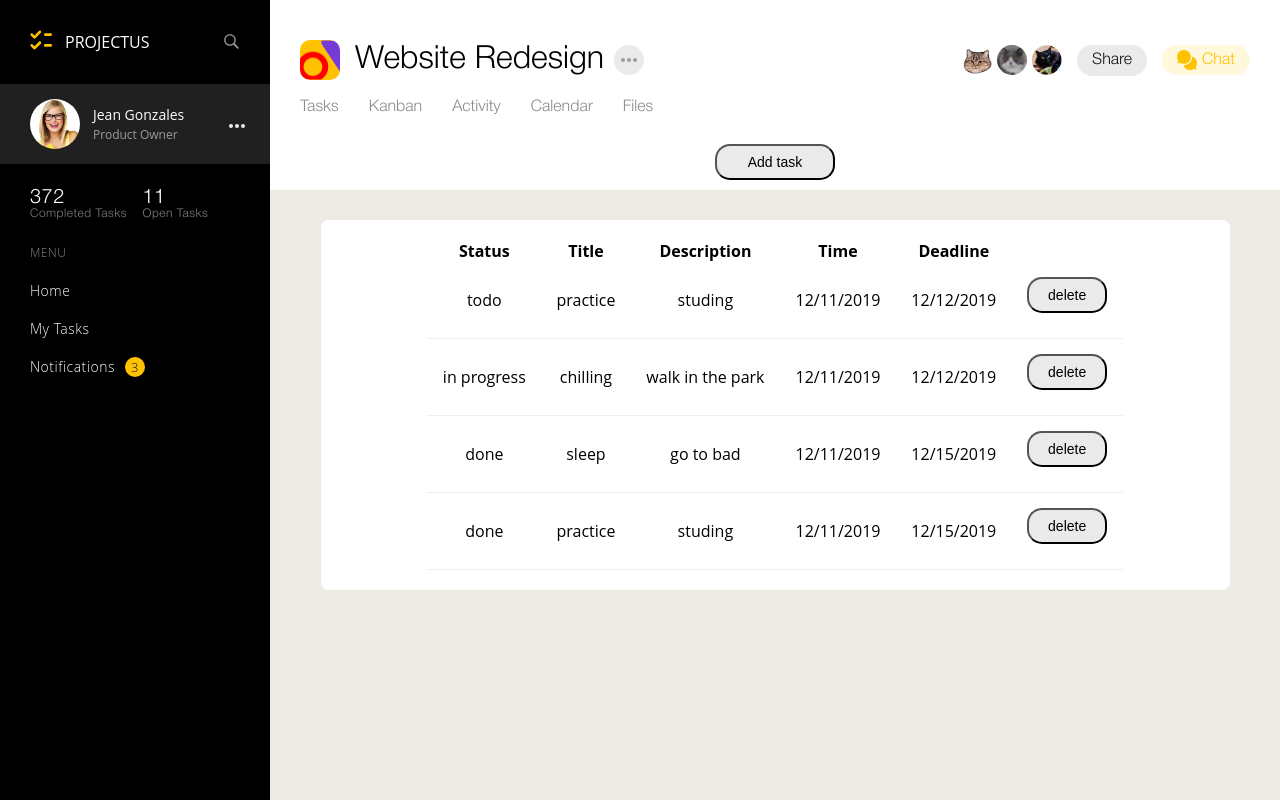
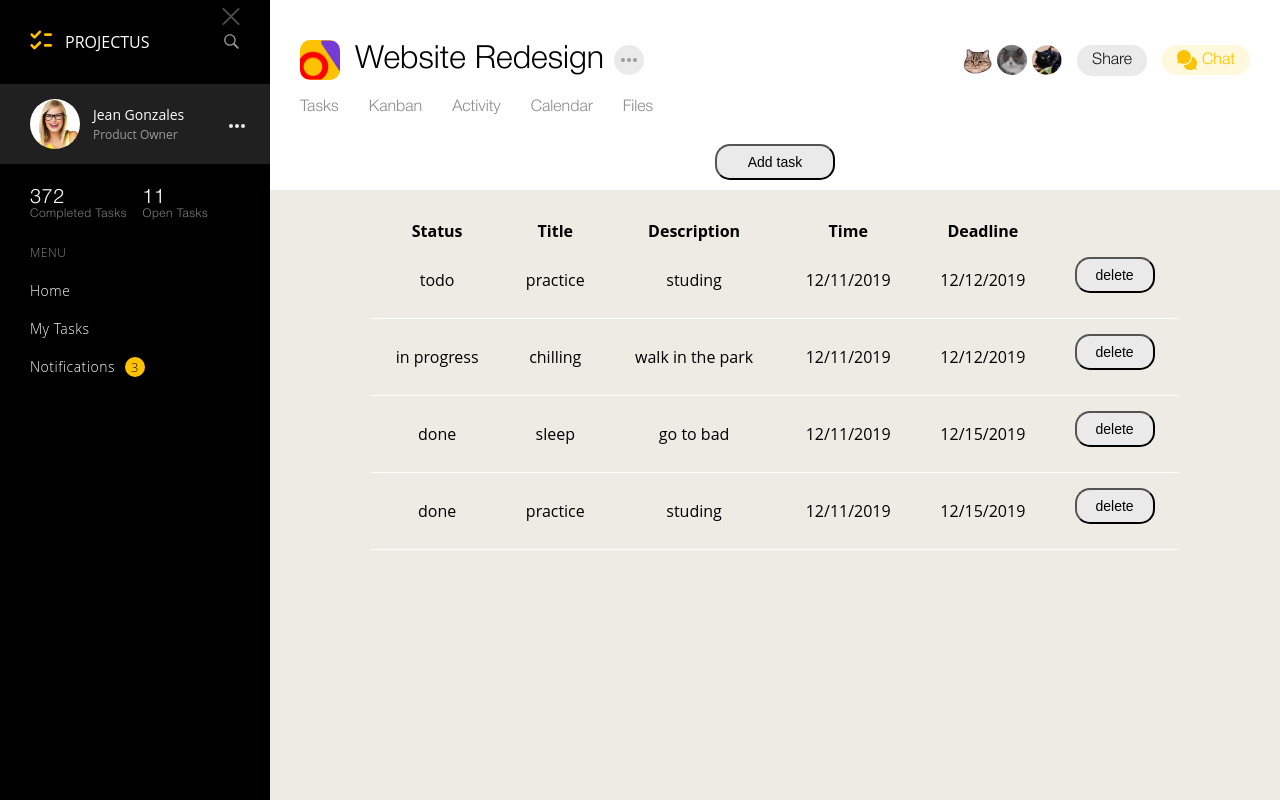
Before and after one commit to smadych/Onix_Front_End_Test, a Vue app: page /#/tasks in a window 1280 px wide. Built offline with nearby package versions, Linux system fonts and the light colour scheme.

Commit message:
Task number 11. Hide Sidebar. Minor design changes.

```diff
--- a/src/components/Layout.vue
+++ b/src/components/Layout.vue
@@ -1,8 +1,13 @@
 <!-- This component includes rest of components of this project -->
 <template lang="pug">
   #layout
+    .sandwich(v-if='closeSidebarStatus' @click='closeSidebarStatus = false')
+      .sandwich-btn
+      .sandwich-btn
+      .sandwich-btn
     //- Sends current index of the picture from Activity component
-    AsideComponent(:index="currentPicture")
+    AsideComponent(v-if='!closeSidebarStatus' :index="currentPicture"
+    v-on:closeSidebarProp='closeSedebarFunc')
     main
         HeaderComponent
         //- Show an appropriate component
@@ -21,6 +26,12 @@ import HeaderComponent from './sections/HeaderComponent.vue';
 })
 export default class Layout extends Vue {
   currentPicture: number = 3
+
+  closeSidebarStatus: boolean = false
+
+  closeSedebarFunc(status: boolean) {
+    this.closeSidebarStatus = status;
+  }
 }
 </script>
 
@@ -34,7 +45,15 @@ export default class Layout extends Vue {
   display: flex;
   width: 100%;
 }
-
+#layout .sandwich {
+    padding: 15px;
+}
+#layout .sandwich-btn {
+  width: 35px;
+  height: 5px;
+  background-color: black;
+  margin: 6px 0;
+}
 * {
     margin: 0;
     padding: 0;
@@ -64,11 +83,6 @@ body {
     flex-flow: wrap;
     justify-content: flex-start !important;
   }
-
-  .notifications-block {
-    /* min-width: 90%;
-    min-height: 80%; */
-  }
 }
 @media only screen and (max-width: 870px) {
   body {
@@ -82,6 +96,10 @@ body {
   aside {
     width: 100%;
   }
+
+  /* .wraper-task {
+      font-size: 10px;
+  } */
 
   .info-block {
     flex-flow: column;
@@ -218,7 +236,6 @@ main {
         height: 100vh;
         .notifications-block {
             margin: 30px auto 100px auto;
-            // width: 90%;
             border-radius: 8px;
             background: #ffffff;
 
@@ -317,9 +334,6 @@ main {
                     cursor: pointer;
                 }
             }
-            .wraper-task {
-                padding: 20px;
-        }
     }
 }
 .newTask {
@@ -331,11 +345,11 @@ main {
     padding: 0 20px;
     margin: 5px auto;
 }
-    table {
-        padding: 30px;
-        width: 80%;
-        margin: 0 auto;
-    }
+    // table {
+    //     padding: 30px;
+    //     width: 80%;
+    //     margin: 0 auto;
+    // }
     @keyframes animationForNewTask {
         0% {
             background-color: white;
@@ -362,11 +376,12 @@ main {
         }
     }
     .tableDesk {
+        // padding-top: 30px !important;
         .task-area {
-            border-bottom: 1px solid #f0efef;
+            border-bottom: 1px solid white;
         }
         .task-area:hover {
-            background-color: #f0efef;
+            background-color: white;
         }
     }
     table, th, td {
--- a/src/components/sections/AsideComponent.vue
+++ b/src/components/sections/AsideComponent.vue
@@ -1,6 +1,8 @@
 <!-- Sidebar component -->
 <template lang="pug">
-  aside
+    aside(v-if='!closeSidebar')
+      .wrap-close
+          div.close(href='#' v-if='!closeSidebar' @click='closeSidebarFunc')
       .top-block
         .search
           h3 projectus
@@ -34,7 +36,6 @@
 
 <script lang="ts">
 import { Component, Vue, Prop } from 'vue-property-decorator';
-import eventBus from '@/main';
 
 @Component({
   // Take index of picture from Activity component
@@ -53,6 +54,8 @@ export default class Aside extends Vue {
 
   position: string = 'Product Owner';
 
+  closeSidebar: boolean = false
+
   // Adds completed projects
   addTask() {
     if (this.openTasks > 0) {
@@ -64,7 +67,13 @@ export default class Aside extends Vue {
       alert('There are no open tasks!');
     }
   }
+
+  closeSidebarFunc() {
+    this.closeSidebar = true;
+    this.$emit('closeSidebarProp', this.closeSidebar);
   }
+}
+
 </script>
 
 <style>
@@ -92,11 +101,14 @@ export default class Aside extends Vue {
   height: 80px;
 }
 
+
 aside {
   width: 270px;
   background-color: black;
   color: white;
-  display: inline-block;
+  /* display: inline-block; */
+  display: flex;
+  flex-direction: column;
   vertical-align: top;
   overflow: auto;
   flex-shrink: 0;
@@ -233,4 +245,34 @@ aside .nav-block ul .notifications-number {
   border-radius: 100%;
   padding: 1px 6px 1px 6px;
 }
+.wrap-close {
+  display: flex;
+  justify-content: flex-end;
+}
+.close {
+  position: absolute;
+  left: 215px;
+  top: 5px;
+  /* display: block; */
+  width: 25px;
+  height: 25px;
+  opacity: 0.3;
+}
+.close:hover {
+  opacity: 1;
+}
+.close:before, .close:after {
+  position: absolute;
+  left: 15px;
+  content: ' ';
+  height: 23px;
+  width: 2px;
+  background-color: white;
+}
+.close:before {
+  transform: rotate(45deg);
+}
+.close:after {
+  transform: rotate(-45deg);
+}
 </style>
--- a/src/components/sections/HeaderComponent.vue
+++ b/src/components/sections/HeaderComponent.vue
@@ -30,10 +30,11 @@
 </template>
 
 <script lang="ts">
-import Vue from 'vue';
+import { Component, Vue } from 'vue-property-decorator';
 
-export default Vue.extend({
-});
+@Component({})
+export default class HeaderComponent extends Vue {
+}
 </script>
 
 <style lang="scss">
--- a/src/components/views/KanbanPart.vue
+++ b/src/components/views/KanbanPart.vue
@@ -2,6 +2,7 @@
 main
   section
    .notifications-block
+    .wrapper-kanban
       ModalEdit(v-if='showModalEdit' @close='close' :indexOfTask='indexTask' )
       .input-wrapper
         input.search(type='text' placeholder='title filter' v-model='search')
@@ -253,6 +254,10 @@ export default class Kanban extends Vue {
 </script>
 
 <style lang="scss" scoped>
+  .notifications-block {
+    .wrapper-kanban {
+      width: 100%;
+    }
     .wrapper {
       padding: 10px 0 30px 0;
       display: flex;
@@ -342,4 +347,5 @@ export default class Kanban extends Vue {
         border: 2px solid #EAEAEA;
       }
     }
+  }
 </style>
--- a/src/components/views/TasksPart.vue
+++ b/src/components/views/TasksPart.vue
@@ -6,7 +6,6 @@
         v-on:sendTask='(...args)=>this.sendTask(...args)')
         ModalEdit(v-if='showModalEdit' @close='close' :indexOfTask='indexTask')
         section
-            .notifications-block
                 .wraper-task
                   table.tableDesk
                     thead
@@ -219,6 +218,11 @@ export default class Tasks extends Vue {
 </script>
 
 <style lang="scss">
+section {
+  .wraper-task {
+    padding-top: 30px;
+  }
+}
 .newTask {
     border: 2px solid #EAEAEA;
     border-radius: 10px;
@@ -262,6 +266,7 @@ export default class Tasks extends Vue {
       border-radius: 5px;
     }
     .notifications-block {
+      // background-color: aqua !important;
       margin: 30px auto 100px auto;
       width: 90%;
       // min-width: 90%;
```
Lines whose indentation alone changed are shown as unchanged.
